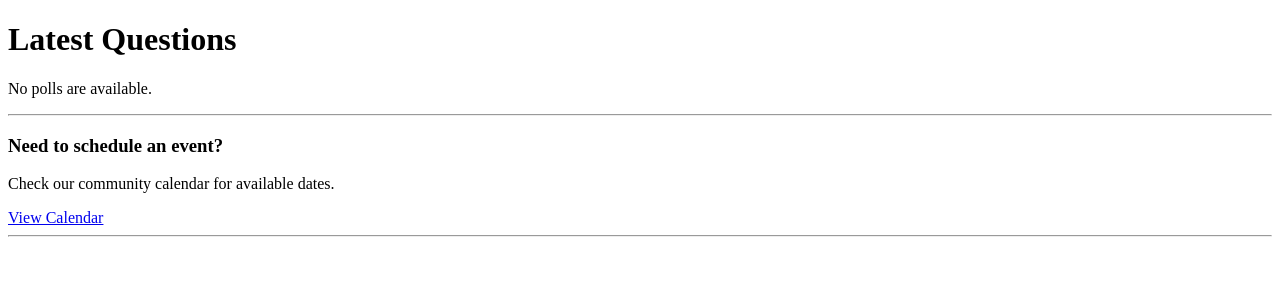
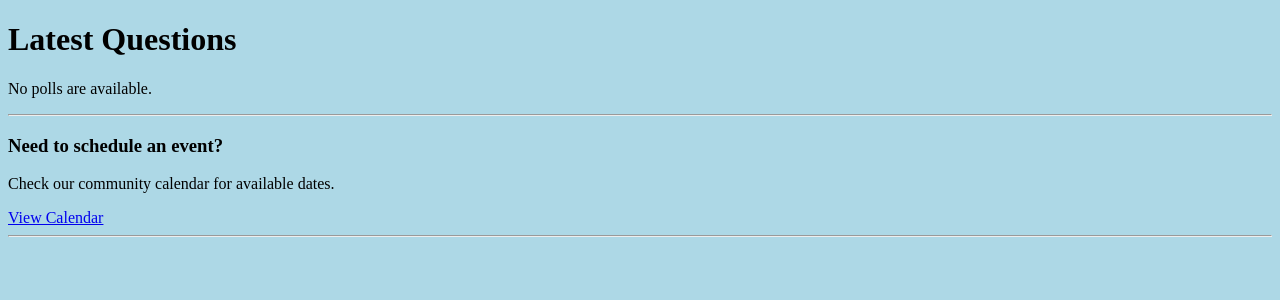
Before and after one commit to bdeery002/Code, a Django app: template django_polls/django_polls/templates/polls/index.html in a window 1280 px wide. Shown: the top 300 px of the page. Run offline with Django 5.2, Linux system fonts and the light colour scheme; the template is opened without the code that fills it, so the values that code supplies are empty; parts of the project's set-up code (start-up, migrations or seed data) failed here and were passed over.

Commit message:
Golden Project

```diff
--- a/django_polls/django_polls/static/polls/style.css
+++ b/django_polls/django_polls/static/polls/style.css
@@ -6,7 +6,7 @@ li a {
 
 
 body {
-    background: white;
+    background: lightblue;
     background-size: cover;
     background-attachment: fixed;
 }
```
